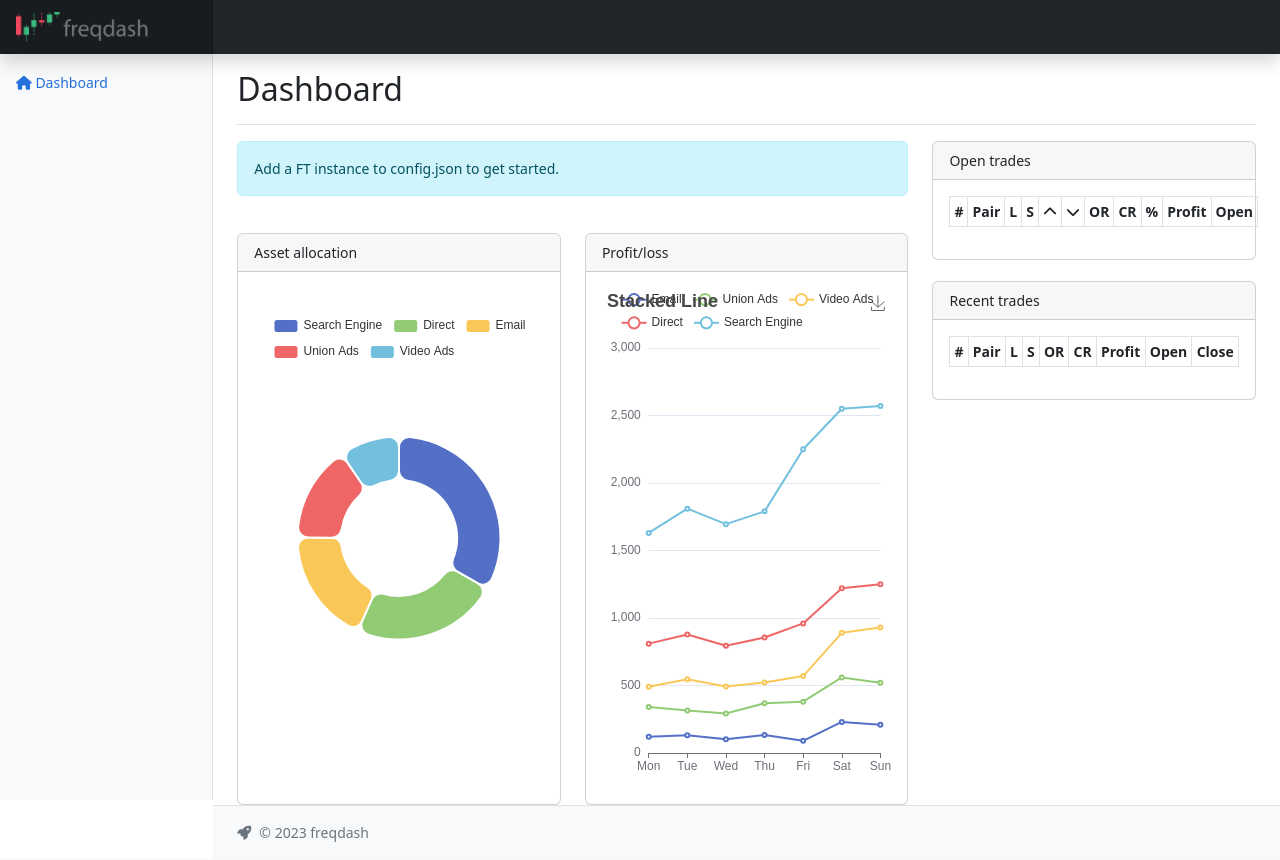
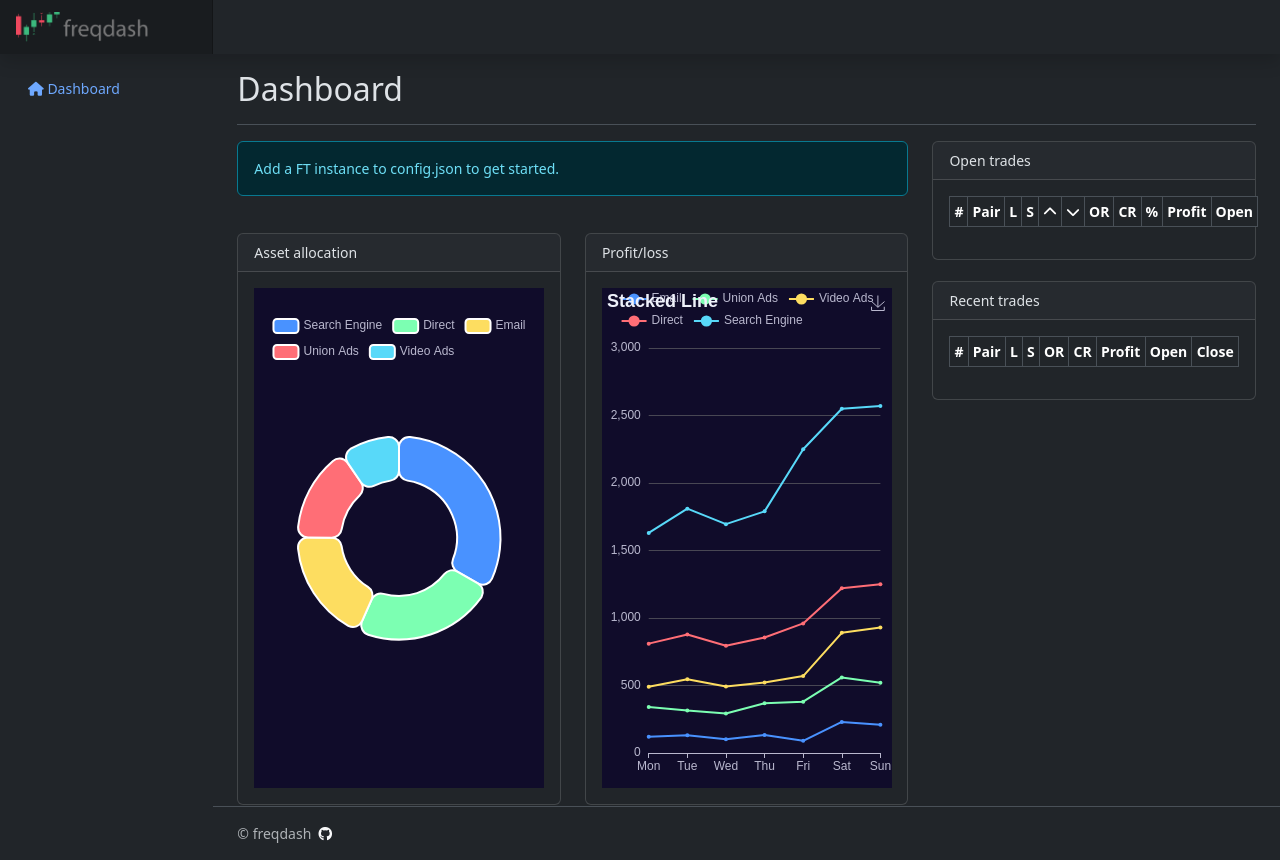
Before and after one commit to ecoppen/freqdash, a FastAPI app: page / in a window 1280 px wide. Run offline with FastAPI, Linux system fonts and the light colour scheme; lists and menus that the app fills with data are empty; parts of the project's set-up code (start-up, migrations or seed data) failed here and were passed over; some libraries are stand-ins or nearby versions.

Commit message:
dark mode

```diff
--- a/templates/base.html
+++ b/templates/base.html
@@ -1,5 +1,5 @@
 <!doctype html>
-<html lang="en">
+<html lang="en" data-bs-theme="dark">
 <head>
     <meta charset="utf-8">
     <meta name="viewport" content="width=device-width, initial-scale=1">
@@ -8,13 +8,10 @@
     <meta name="author" content="https://github.com/ecoppen">
     <title>{% block title %}{% endblock %}freqdash</title>
 
-    <link href="https://cdn.jsdelivr.net/npm/bootstrap@5.2.1/dist/css/bootstrap.min.css" rel="stylesheet"
-          integrity="sha384-iYQeCzEYFbKjA/T2uDLTpkwGzCiq6soy8tYaI1GyVh/UjpbCx/TYkiZhlZB6+fzT" crossorigin="anonymous">
-
+    <link href="https://cdn.jsdelivr.net/npm/bootstrap@5.3.0-alpha1/dist/css/bootstrap.min.css" rel="stylesheet" integrity="sha384-GLhlTQ8iRABdZLl6O3oVMWSktQOp6b7In1Zl3/Jr59b6EGGoI1aFkw7cmDA6j6gD" crossorigin="anonymous">
+    <link rel="stylesheet" href="https://cdnjs.cloudflare.com/ajax/libs/font-awesome/6.3.0/css/all.min.css" integrity="sha512-SzlrxWUlpfuzQ+pcUCosxcglQRNAq/DZjVsC0lE40xsADsfeQoEypE+enwcOiGjk/bSuGGKHEyjSoQ1zVisanQ==" crossorigin="anonymous" referrerpolicy="no-referrer" />
     <link href="{{ url_for('static', path='/css/styles.css') }}" rel="stylesheet">
-    <link rel="stylesheet" href="https://cdnjs.cloudflare.com/ajax/libs/font-awesome/6.2.0/css/all.min.css"
-          integrity="sha512-xh6O/CkQoPOWDdYTDqeRdPCVd1SpvCA9XXcUnZS2FmJNp1coAFzvtCN9BmamE+4aHK8yyUHUSCcJHgXloTyT2A=="
-          crossorigin="anonymous" referrerpolicy="no-referrer"/>
+    <script src="https://cdn.jsdelivr.net/npm/bootstrap@5.3.0-alpha1/dist/js/bootstrap.bundle.min.js" integrity="sha384-w76AqPfDkMBDXo30jS1Sgez6pr3x5MlQ1ZAGC+nuZB+EYdgRZgiwxhTBTkF7CXvN" crossorigin="anonymous"></script>
     {% block header %}
     {% endblock %}
 </head>
--- a/templates/footer.html
+++ b/templates/footer.html
@@ -1,9 +1,6 @@
-<footer class="footer mt-auto py-3 col-md-9 ms-sm-auto col-lg-10 px-md-4 border-top bg-light">
+<footer class="footer mt-auto py-3 col-md-9 ms-sm-auto col-lg-10 px-md-4 border-top bg-dark">
     <div class="col-md-4 d-flex align-items-center">
-        <a href="https://github.com/ecoppen/freqdash" target="_blank"
-           class="mb-3 me-2 mb-md-0 text-muted text-decoration-none lh-1">
-            <i class="fa-solid fa-rocket"></i>
-        </a>
-        <span class="mb-3 mb-md-0 text-muted">© 2023 freqdash</span>
+        <p class="col-md-4 mb-0 text-muted text-light">&copy; {{ current_year }} freqdash&nbsp;&nbsp;<a style="text-decoration: none; color:#000" target="_blank" href="https://github.com/ecoppen"><i
+                class="fab fa-github text-light"></i></a></p>
     </div>
 </footer>
--- a/templates/index.html
+++ b/templates/index.html
@@ -285,7 +285,7 @@
 {% block scripts %}
   <script type="text/javascript">
     var dom = document.getElementById('container1');
-    var myChart = echarts.init(dom, null, {
+    var myChart = echarts.init(dom, 'dark', {
       renderer: 'canvas',
       useDirtyRect: false
     });
@@ -346,7 +346,7 @@
 
   <script type="text/javascript">
     var dom = document.getElementById('container2');
-    var myChart = echarts.init(dom, null, {
+    var myChart = echarts.init(dom, 'dark', {
       renderer: 'canvas',
       useDirtyRect: false
     });
--- a/templates/sidebar.html
+++ b/templates/sidebar.html
@@ -1,4 +1,4 @@
-<nav id="sidebarMenu" class="col-md-3 col-lg-2 d-md-block bg-light sidebar collapse">
+<nav id="sidebarMenu" class="col-md-3 col-lg-2 d-md-block bg-darksidebar collapse">
     <div class="position-sticky pt-3 sidebar-sticky">
         <ul class="nav flex-column">
             <li class="nav-item">
```
